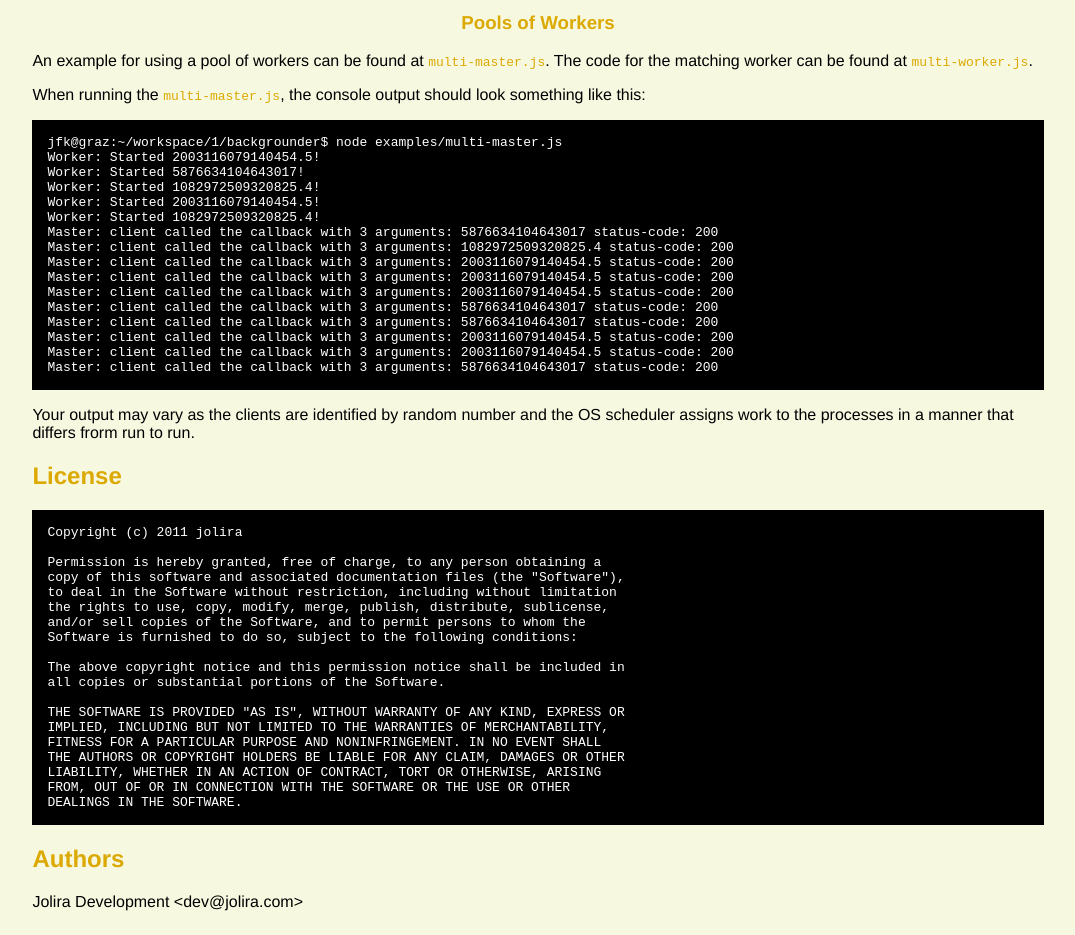
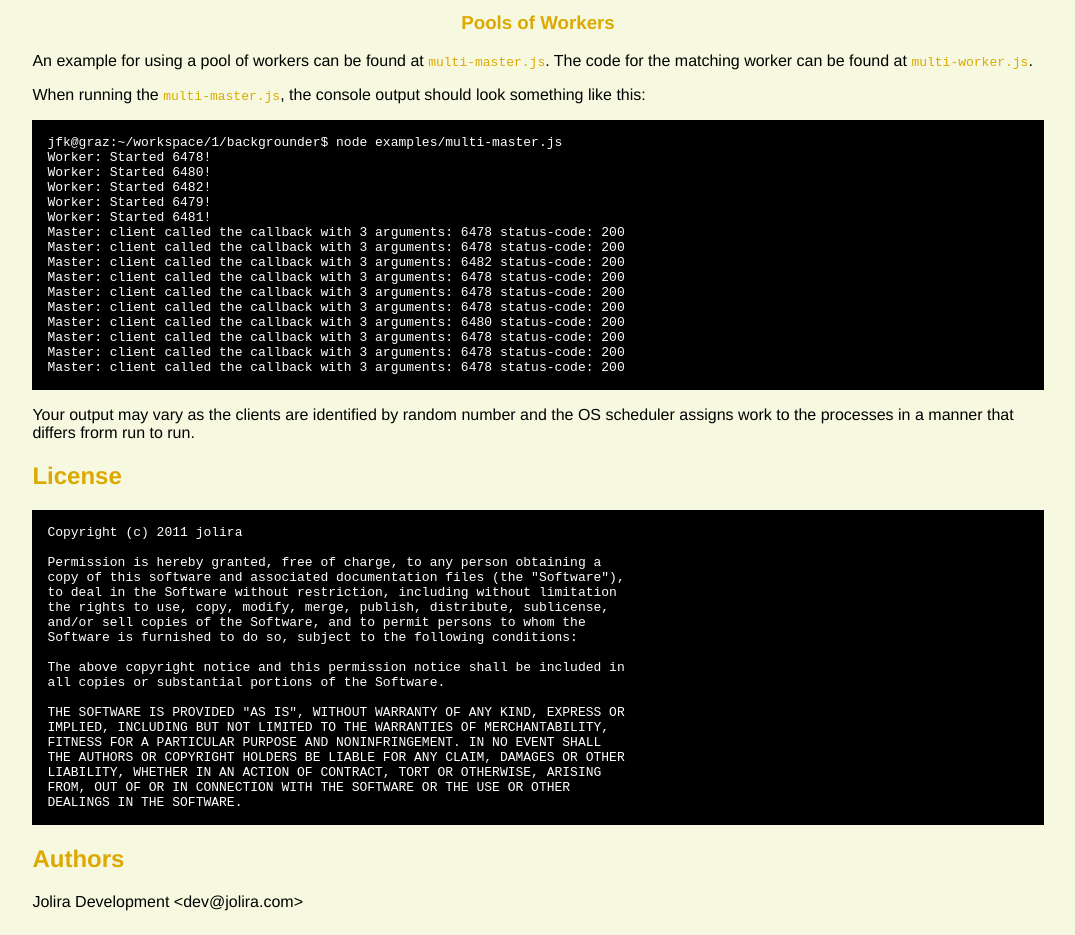
Before and after one commit to jolira/backgrounder, a plain HTML site: page index.html in a window 1280 px wide. Shown: the part 3060-3995 px from the top of the page, without its empty margins (102-1177 px from the left). Drawn offline with Linux system fonts and the light colour scheme.

Commit message:
better example for multi-master.js

```diff
--- a/index.html
+++ b/index.html
@@ -195,21 +195,21 @@ Master: client called the callback with 3 arguments: received this { company: 'j
 the console output should look something like this:</p>
 
 <pre><code>jfk@graz:~/workspace/1/backgrounder$ node examples/multi-master.js
-Worker: Started 2003116079140454.5!
-Worker: Started 5876634104643017!
-Worker: Started 1082972509320825.4!
-Worker: Started 2003116079140454.5!
-Worker: Started 1082972509320825.4!
-Master: client called the callback with 3 arguments: 5876634104643017 status-code: 200
-Master: client called the callback with 3 arguments: 1082972509320825.4 status-code: 200
-Master: client called the callback with 3 arguments: 2003116079140454.5 status-code: 200
-Master: client called the callback with 3 arguments: 2003116079140454.5 status-code: 200
-Master: client called the callback with 3 arguments: 2003116079140454.5 status-code: 200
-Master: client called the callback with 3 arguments: 5876634104643017 status-code: 200
-Master: client called the callback with 3 arguments: 5876634104643017 status-code: 200
-Master: client called the callback with 3 arguments: 2003116079140454.5 status-code: 200
-Master: client called the callback with 3 arguments: 2003116079140454.5 status-code: 200
-Master: client called the callback with 3 arguments: 5876634104643017 status-code: 200</code></pre>
+Worker: Started 6478!
+Worker: Started 6480!
+Worker: Started 6482!
+Worker: Started 6479!
+Worker: Started 6481!
+Master: client called the callback with 3 arguments: 6478 status-code: 200
+Master: client called the callback with 3 arguments: 6478 status-code: 200
+Master: client called the callback with 3 arguments: 6482 status-code: 200
+Master: client called the callback with 3 arguments: 6478 status-code: 200
+Master: client called the callback with 3 arguments: 6478 status-code: 200
+Master: client called the callback with 3 arguments: 6478 status-code: 200
+Master: client called the callback with 3 arguments: 6480 status-code: 200
+Master: client called the callback with 3 arguments: 6478 status-code: 200
+Master: client called the callback with 3 arguments: 6478 status-code: 200
+Master: client called the callback with 3 arguments: 6478 status-code: 200</code></pre>
 
 <p>Your output may vary as the clients are identified by random number and the OS scheduler assigns work to the processes
 in a manner that differs frorm run to run.</p>
```
